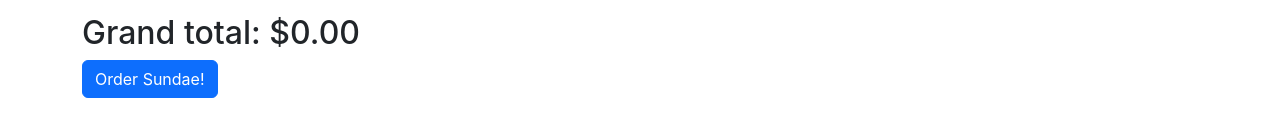
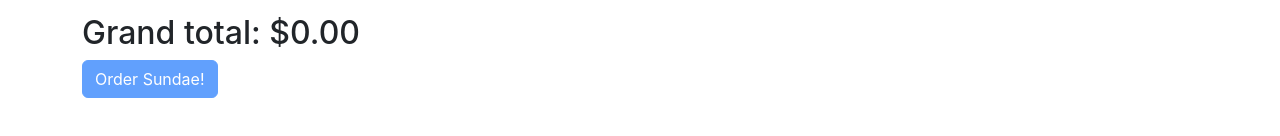
Before and after one commit to KalPal14/testing, a React (Create React App) app: page / in a window 1280 px wide. Shown: the part 190-326 px from the top of the page. Built offline with nearby package versions, Linux system fonts and the light colour scheme; no server answers.

Commit message:
new/add logic of disable and eneble order sundae button

```diff
--- a/src/pages/entry/OrderEntry.jsx
+++ b/src/pages/entry/OrderEntry.jsx
@@ -5,15 +5,17 @@ import { useOrderDetails } from "../../contexts/OrderDetails";
 
 export default function OrderEntry() {
   const [orderDetails] = useOrderDetails();
+
+  const isOrderBtnDisable = orderDetails.totals.scoops === "$0.00";
   return (
     <div>
       <h1>Design Your Sundae!</h1>
       <Options optionType="scoops" />
       <Options optionType="toppings" />
       <h2>Grand total: {orderDetails.totals.grandTotal}</h2>
-      <Link to="summary">
-        <Button>Order Sundae!</Button>
-      </Link>
+      <Button disabled={isOrderBtnDisable}>
+        <Link to="summary">Order Sundae!</Link>
+      </Button>
     </div>
   );
 }
```
